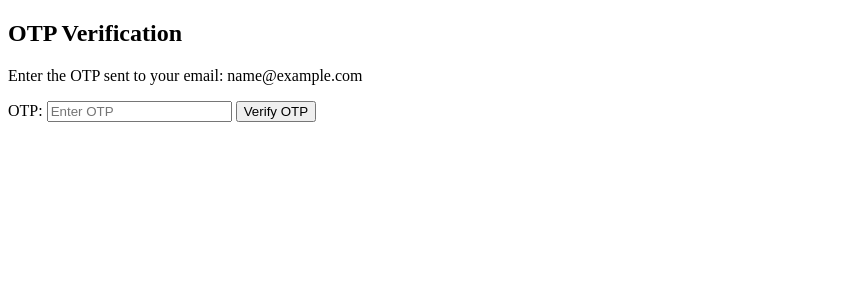
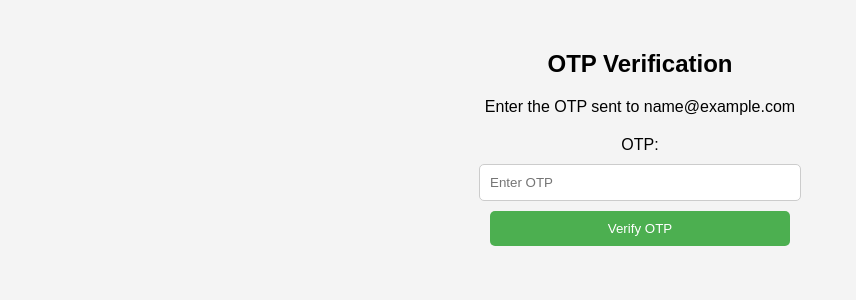
Before and after one commit to PurpleRadish42/full-stack---donation, a Flask app: template templates/otp_verification.html in a window 1280 px wide. Shown: the top 300 px of the page, without its empty margins (0-856 px from the left). Run offline with Flask 3, Linux system fonts and the light colour scheme; the template is opened without the code that fills it: most values are stand-ins (such as "Sample title", 1, 10 or a date in 2020); some libraries are stand-ins or nearby versions.

Commit message:
changed the email smtp

```diff
--- a/emiya.py
+++ b/emiya.py
@@ -4,6 +4,7 @@ from werkzeug.security import generate_password_hash, check_password_hash
 import datetime
 from flask_mail import Mail, Message
 import random
+# import requests
 
 app = Flask(__name__)
 app.secret_key = 'your_secret_key_here'
@@ -16,19 +17,21 @@ app.config['MYSQL_DB'] = 'emiya_db'
 
 mysql = MySQL(app)
 
-# # Mail configuration
-# app.config['MAIL_SERVER'] = 'smtp.mailgun.org'  # Replace with your email provider
-# app.config['MAIL_PORT'] = 587
-# app.config['MAIL_USE_TLS'] = True
-# app.config['MAIL_USERNAME'] = 'postmaster@emiyasusan.me'
-# app.config['MAIL_PASSWORD'] = 'dc6954c76690ddc07dca25af1ca634ca-da554c25-47e4a873'
+# Mail configuration
+app.config['MAIL_SERVER'] = 'smtp.mailgun.org'  # Replace with your email provider
+app.config['MAIL_PORT'] = 587
+app.config['MAIL_USE_TLS'] = True
+app.config['MAIL_USERNAME'] = 'postmaster@mg.emiyasusan.me'
+app.config['MAIL_PASSWORD'] = '3a30746c967057d0d41781a842653921-da554c25-373e8430'
+app.config['MAIL_USE_TLS'] = True
+app.config['MAIL_USE_SSL'] = False
 
-# mail = Mail(app)
+mail = Mail(app)
 
-# # Temporary storage for OTP and user data
-# temp_user_data = {}
+# Temporary storage for OTP and user data
+temp_user_data = {}
 
-# import requests
+
 
 # def send_otp_email(email, otp):
 #     # Mailgun API URL for sending messages
@@ -66,40 +69,40 @@ mysql = MySQL(app)
 #         print("Failed to send OTP:", response.text)
 
 
-# @app.route('/register', methods=['GET', 'POST'])
-# def register():
-#     if request.method == 'POST':
-#         username = request.form['username']
-#         password = request.form['password']
-#         confirm_password = request.form['confirm_password']
-#         email = request.form['email']
+@app.route('/register', methods=['GET', 'POST'])
+def register():
+    if request.method == 'POST':
+        username = request.form['username']
+        password = request.form['password']
+        confirm_password = request.form['confirm_password']
+        email = request.form['email']
 
-#         if password != confirm_password:
-#             flash("Passwords do not match.")
-#             return redirect(url_for('register'))
+        if password != confirm_password:
+            flash("Passwords do not match.")
+            return redirect(url_for('register'))
 
-#         # Generate OTP and store user data temporarily
-#         otp = random.randint(100000, 999999)
-#         temp_user_data[email] = {
-#             'username': username,
-#             'password': generate_password_hash(password),
-#             'role': 'user',
-#             'otp': otp
-#         }
+        # Generate OTP and store user data temporarily
+        otp = random.randint(100000, 999999)
+        temp_user_data[email] = {
+            'username': username,
+            'password': generate_password_hash(password),
+            'role': 'user',
+            'otp': otp
+        }
 
-#         # Send OTP to the user's email
-#         try:
-#             msg = Message('OTP Verification', sender='postmaster@emiyasusan.me', recipients=[email])
-#             msg.body = f'Your OTP for registration is: {otp}'
-#             mail.send(msg)
-#             flash('OTP sent to your email. Please verify.')
-#             return redirect(url_for('otp_verification', email=email))
-#         except Exception as e:
-#             print(f"Error: {str(e)}")
-#             flash(f"Error sending email: {str(e)}")
-#             return redirect(url_for('register'))
+        # Send OTP to the user's email
+        try:
+            msg = Message('OTP Verification', sender='verify-otp@sea.org', recipients=[email])
+            msg.body = f'Your OTP for registration is: {otp}'
+            mail.send(msg)
+            flash('OTP sent to your email. Please verify.')
+            return redirect(url_for('otp_verification', email=email))
+        except Exception as e:
+            print(f"Error: {str(e)}")
+            flash(f"Error sending email: {str(e)}")
+            return redirect(url_for('register'))
 
-#     return render_template('register.html')
+    return render_template('register.html')
 
 # @app.route('/register', methods=['GET', 'POST'])
 # def register():
@@ -134,26 +137,26 @@ mysql = MySQL(app)
 #     return render_template('register.html')
 
 
-# @app.route('/otp-verification/<email>', methods=['GET', 'POST'])
-# def otp_verification(email):
-#     if request.method == 'POST':
-#         entered_otp = request.form['otp']
+@app.route('/otp-verification/<email>', methods=['GET', 'POST'])
+def otp_verification(email):
+    if request.method == 'POST':
+        entered_otp = request.form['otp']
 
-#         # Validate OTP
-#         if email in temp_user_data and temp_user_data[email]['otp'] == int(entered_otp):
-#             user_data = temp_user_data.pop(email)
-#             cur = mysql.connection.cursor()
-#             cur.execute("INSERT INTO login (username, password, role, email) VALUES (%s, %s, %s, %s)",
-#                         (user_data['username'], user_data['password'], user_data['role'], email))
-#             mysql.connection.commit()
-#             cur.close()
-#             flash('Registration successful. Please log in.')
-#             return redirect(url_for('login'))
-#         else:
-#             flash('Invalid OTP. Please try again.')
-#             return redirect(url_for('otp_verification', email=email))
+        # Validate OTP
+        if email in temp_user_data and temp_user_data[email]['otp'] == int(entered_otp):
+            user_data = temp_user_data.pop(email)
+            cur = mysql.connection.cursor()
+            cur.execute("INSERT INTO login (username, password, role, email) VALUES (%s, %s, %s, %s)",
+                        (user_data['username'], user_data['password'], user_data['role'], email))
+            mysql.connection.commit()
+            cur.close()
+            flash('Registration successful. Please log in.')
+            return redirect(url_for('login'))
+        else:
+            flash('Invalid OTP. Please try again.')
+            return redirect(url_for('otp_verification', email=email))
 
-#     return render_template('otp_verification.html', email=email)
+    return render_template('otp_verification.html', email=email)
 
 @app.route('/')
 def home():
@@ -202,22 +205,22 @@ def login():
     return render_template('login.html')
 
 
-@app.route('/register', methods=['GET', 'POST'])
-def register():
-    if request.method == 'POST':
-        username = request.form['username']
-        password = generate_password_hash(request.form['password'])
-        role = 'user'  # Default role for new users
+# @app.route('/register', methods=['GET', 'POST'])
+# def register():
+#     if request.method == 'POST':
+#         username = request.form['username']
+#         password = generate_password_hash(request.form['password'])
+#         role = 'user'  # Default role for new users
 
-        cur = mysql.connection.cursor()
-        cur.execute("INSERT INTO login (username, password, role) VALUES (%s, %s, %s)", (username, password, role))
-        mysql.connection.commit()
-        cur.close()
+#         cur = mysql.connection.cursor()
+#         cur.execute("INSERT INTO login (username, password, role) VALUES (%s, %s, %s)", (username, password, role))
+#         mysql.connection.commit()
+#         cur.close()
 
-        flash('Registration successful. Please log in.', 'success')
-        return redirect(url_for('login'))
+#         flash('Registration successful. Please log in.', 'success')
+#         return redirect(url_for('login'))
 
-    return render_template('register.html')
+#     return render_template('register.html')
 
 
 
--- a/templates/otp_verification.html
+++ b/templates/otp_verification.html
@@ -5,9 +5,53 @@
     <meta charset="UTF-8">
     <title>OTP Verification</title>
 </head>
+<style>
+    body {
+        font-family: Arial, sans-serif;
+        margin: 0;
+        padding: 0;
+        background-color: #f4f4f4;
+    }
+    h2 {
+        text-align: center;
+        margin-top: 50px;
+    }
+    p {
+        text-align: center;
+        margin-top: 20px;
+    }
+    form {
+        display: flex;
+        flex-direction: column;
+        align-items: center;
+        margin-top: 20px;
+    }
+    label {
+        margin-bottom: 10px;
+    }
+    input {
+        padding: 10px;
+        margin-bottom: 10px;
+        width: 300px;
+        border: 1px solid #ccc;
+        border-radius: 5px;
+    }
+    button {
+        padding: 10px;
+        width: 300px;
+        background-color: #4CAF50;
+        color: white;
+        border: none;
+        border-radius: 5px;
+        cursor: pointer;
+    }
+    button:hover {
+        background-color: #45a049;
+    }
+</style>
 <body>
     <h2>OTP Verification</h2>
-    <p>Enter the OTP sent to your email: {{ email }}</p>
+    <p>Enter the OTP sent to {{ email }}</p>
     <form method="POST" action="/otp-verification/<email>">
         <label for="otp">OTP:</label>
         <input type="number" id="otp" name="otp" placeholder="Enter OTP" required>
```
